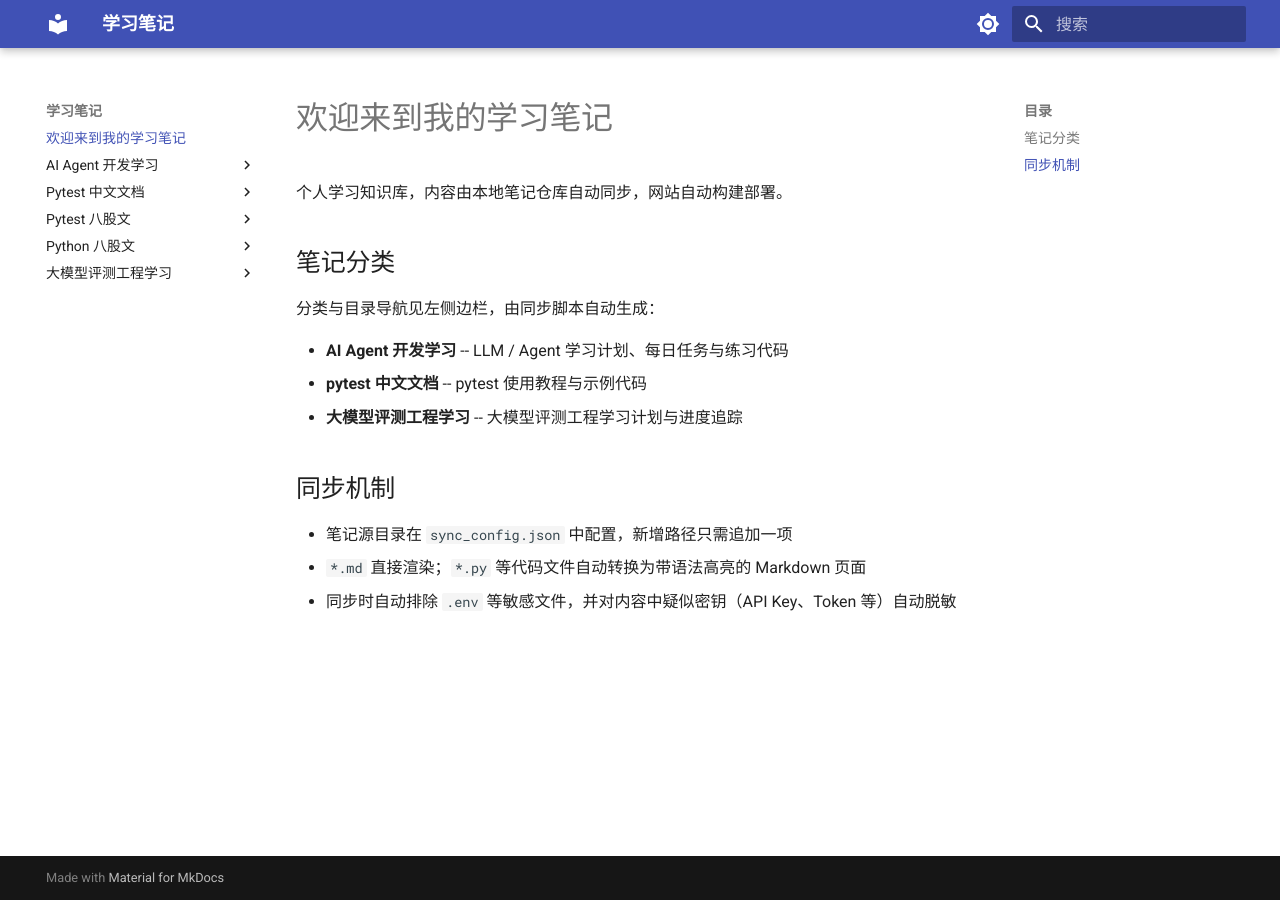
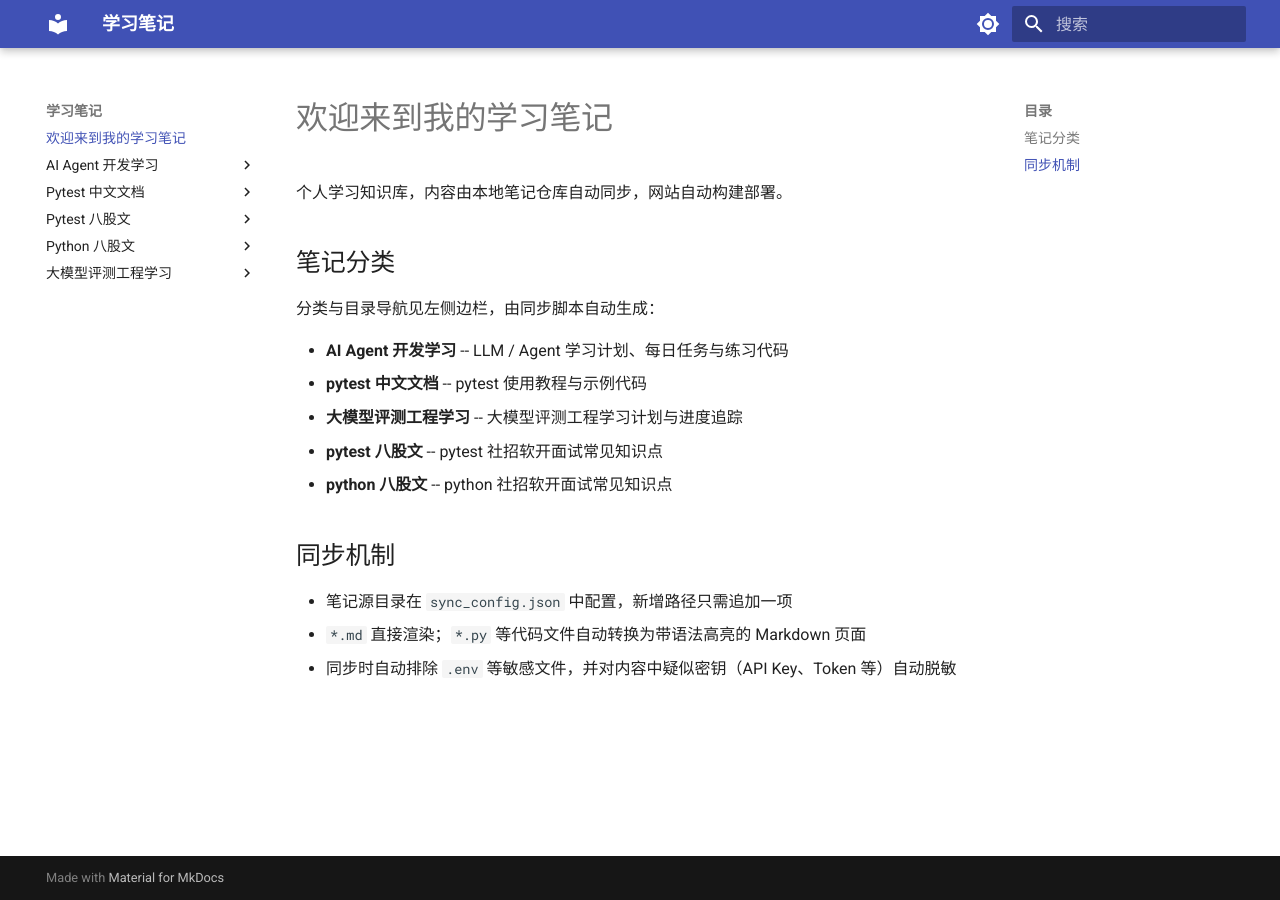
Before and after one commit to theone123456/notes, an MkDocs documentation site: the page built from docs/index.md, in a window 1280 px wide. Built offline with MkDocs 1.6.1 and Material for MkDocs 9.7.7, drawn with Linux system fonts in a browser that asks for light colours.

Commit message:
docs: 同步笔记 2026-09-01 00:28

```diff
--- a/docs/index.md
+++ b/docs/index.md
@@ -9,6 +9,8 @@
 - **AI Agent 开发学习** -- LLM / Agent 学习计划、每日任务与练习代码
 - **pytest 中文文档** -- pytest 使用教程与示例代码
 - **大模型评测工程学习** -- 大模型评测工程学习计划与进度追踪
+- **pytest 八股文** -- pytest 社招软开面试常见知识点
+- **python 八股文** -- python 社招软开面试常见知识点
 
 ## 同步机制
 
```
